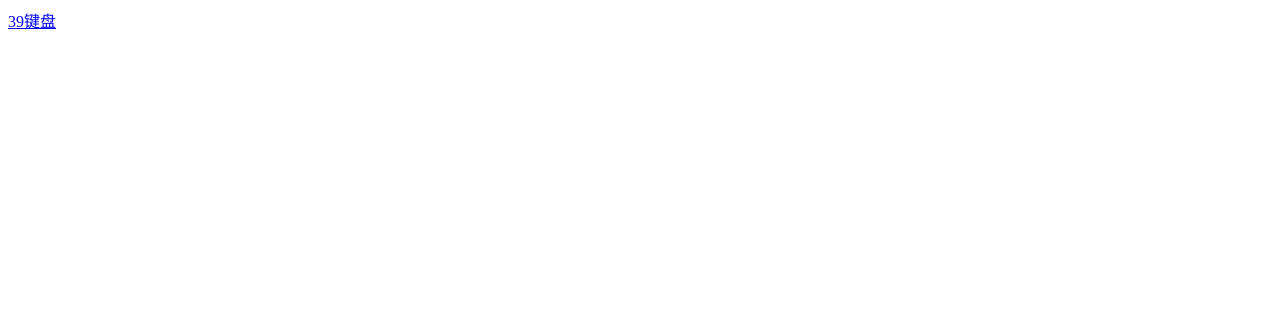
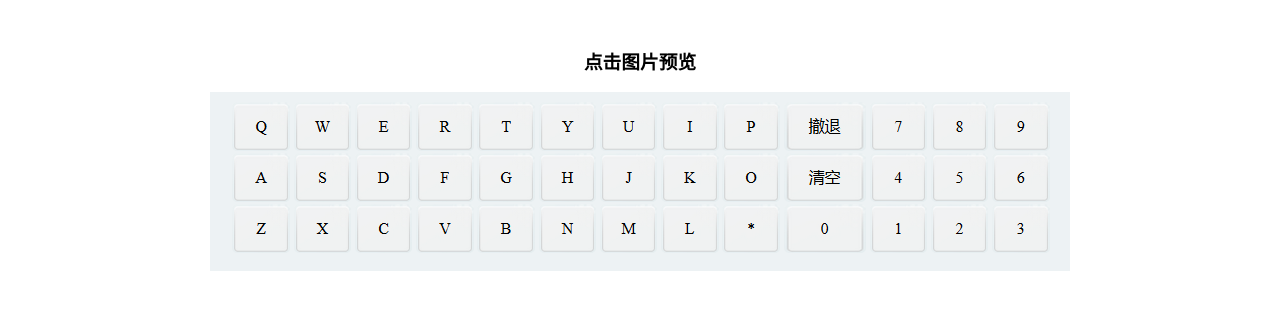
Before and after one commit to douer-7/keyBorad, a plain HTML site: page index.html in a window 1280 px wide. Drawn offline with Linux system fonts and the light colour scheme.

Commit message:
+预览图片

```diff
--- a/index.html
+++ b/index.html
@@ -4,10 +4,17 @@
     <meta charset="UTF-8">
     <meta name="viewport" content="width=device-width, initial-scale=1.0">
     <title>keyBorad</title>
+    <style>
+        main{
+            text-align: center;
+            padding: 20px;
+        }
+    </style>
 </head>
 <body>
     <main>
-        <a href="./demo/39.html">39键盘</a>
+        <h3>点击图片预览</h3>
+        <a href="./demo/39.html"><img src="demo/img/39.png" alt=""></a>
     </main>
 </body>
 </html>
```
Also changed, not shown: demo/img/39.png (added).
